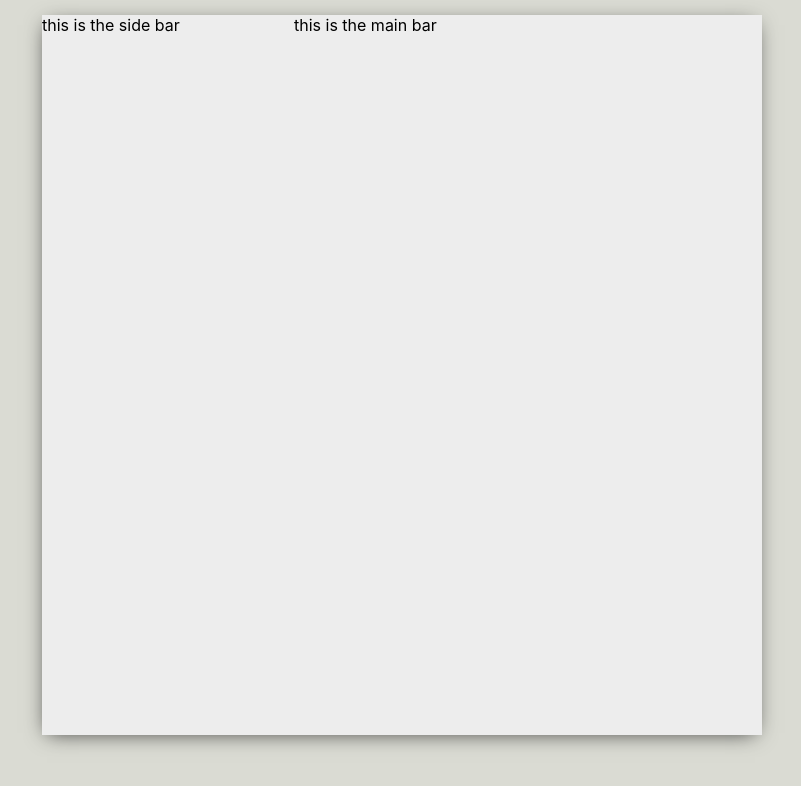
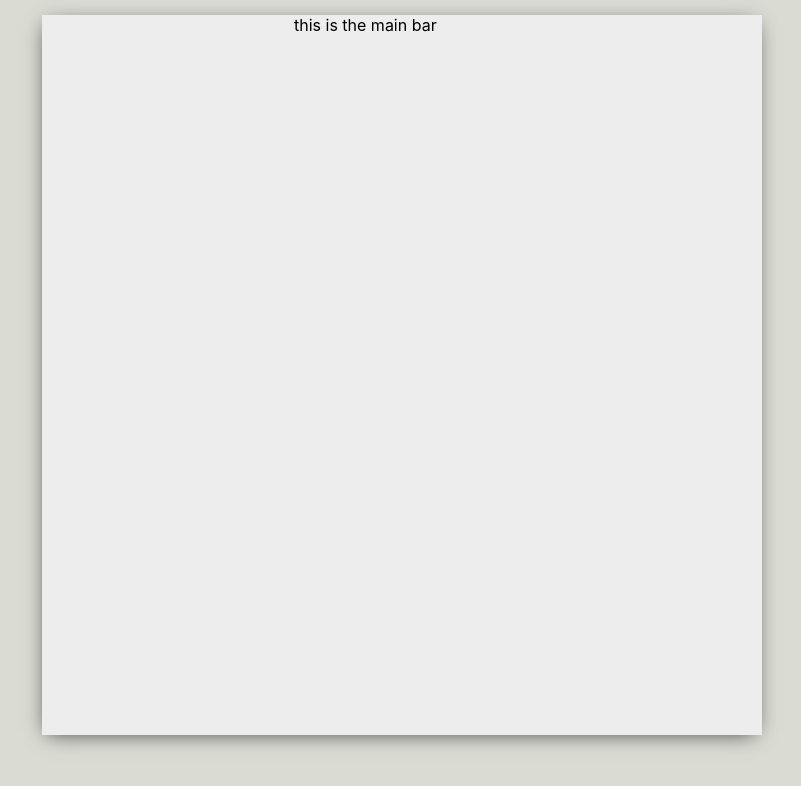
Before and after one commit to WizardChiboy/whatsapp_clone_code_challenge, a React (Create React App) app: page / in a window 1280 px wide. Shown: the top 786 px of the page, without its empty margins (238-1039 px from the left). Built offline with nearby package versions, Linux system fonts and the light colour scheme.

Commit message:
new commits

```diff
--- a/package.json
+++ b/package.json
@@ -3,6 +3,7 @@
   "version": "0.1.0",
   "private": true,
   "dependencies": {
+    "@material-ui/core": "^4.12.3",
     "@testing-library/jest-dom": "^5.11.4",
     "@testing-library/react": "^11.1.0",
     "@testing-library/user-event": "^12.1.10",
--- a/src/components/SideBar.js
+++ b/src/components/SideBar.js
@@ -4,7 +4,11 @@ import "./SideBar.css";
 function SideBar() {
   return (
     <>
-      <div className="sidebar">this is the side bar</div>
+      <div className="sidebar">
+        <div className="sidebar_header">
+          <div className="sidebar_headerRight"></div>
+        </div>
+      </div>
     </>
   );
 }
```
Also changed, not shown: 2 other files (tests, documents, lock files or other folders).
